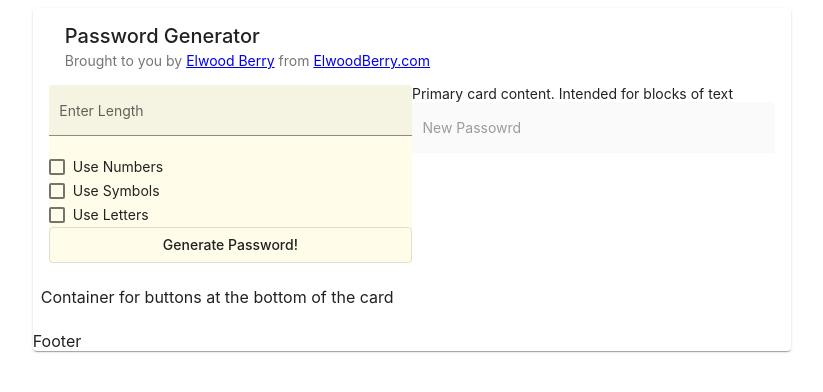
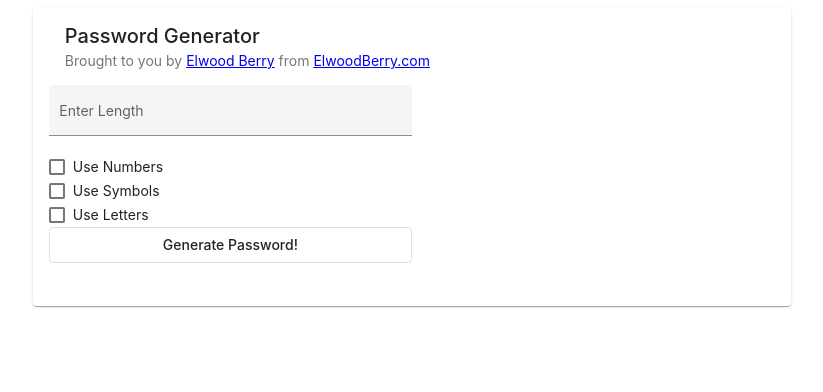
Before and after one commit to elwood-berry/esb-password-generator, an Angular app: page / in a window 1280 px wide. Shown: the top 392 px of the page, without its empty margins (228-1051 px from the left). Built offline with nearby package versions, Linux system fonts and the light colour scheme.

Commit message:
3 files modified

```diff
--- a/src/app/app.component.html
+++ b/src/app/app.component.html
@@ -52,28 +52,30 @@ Email: me@elwoodberry.com
               <!--
                 INPUT: BUTTON(s)
               -->
-              <button mat-stroked-button (click)="onButtonClick()">
+              <button
+                mat-stroked-button
+                (click)="onButtonClick()">
                 Generate Password!
               </button>
             </form>
           </div>
           <div class="elwood-column" fxFlex="50%" fxLayout="column">
-            Primary card content. Intended for blocks of text
+            <!-- Primary card content. Intended for blocks of text -->
 
-            <mat-form-field class="" appearance="fill">
+            <!-- <mat-form-field class="" appearance="fill">
               <mat-label>New Passowrd</mat-label>
               <input matInput disabled [value]="password" />
-              <!-- <input matInput disabled [value]="getPassword()" /> -->
-            </mat-form-field>
+              <input matInput disabled [value]="getPassword()" />
+            </mat-form-field> -->
 
-            <div>{{ password }}</div>
+            <div class="displayNewPassword">{{ password }}</div>
 
           </div>
         </div>
       </mat-card-content>
 
-      <mat-card-actions>Container for buttons at the bottom of the card</mat-card-actions>
-      <mat-card-footer>Footer</mat-card-footer>
+      <!-- <mat-card-actions>Container for buttons at the bottom of the card</mat-card-actions> -->
+      <!-- <mat-card-footer>Footer</mat-card-footer> -->
     </mat-card>
   </div>
   <div fxFlex="20%">
--- a/src/app/app.component.scss
+++ b/src/app/app.component.scss
@@ -18,5 +18,17 @@ SECTIONS
 
 // PASSWORD GENERATOR FORM.
 .password-generator-form {
-  background-color: $demo-alpha;
+  // background-color: $demo-alpha;
 }
+
+.displayNewPassword {
+  // background-color: #ffe60015;
+  color: #989898;
+  font-size: 30px;
+  padding: 15px;
+  min-height: 175px;
+  text-align: center;
+  font-weight: 100;
+  font-style: italic;
+  word-break: break-all;
+}
--- a/src/app/app.component.ts
+++ b/src/app/app.component.ts
@@ -67,6 +67,12 @@ export class AppComponent {
     this.password = generatedPassword; // Update the password string.
   }
 
+
+  public checkRequirements(){
+console.log('what');
+  }
+
+
   /*
   'INPUT' EVENTS
   Methods called from input fields.
```
